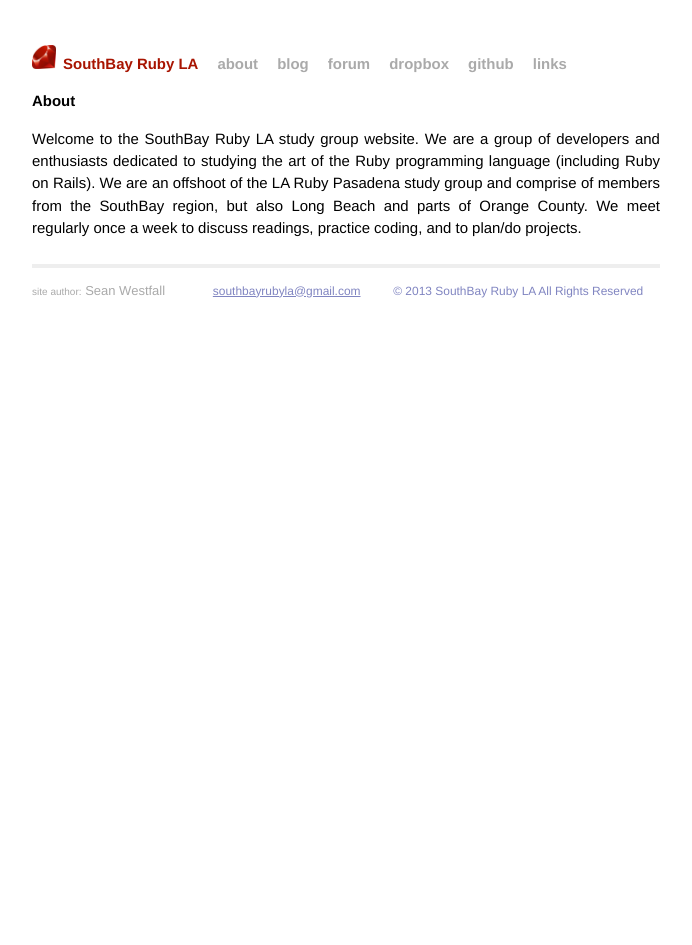
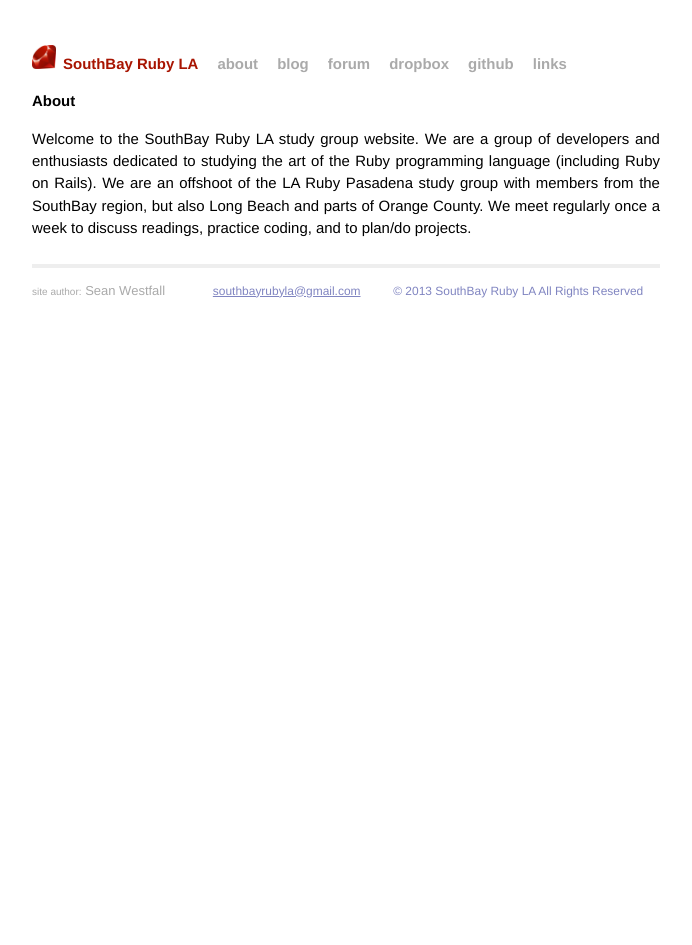
Before and after one commit to southbayrubyla/southbayrubyla.github.com, a Jekyll site: the page built from about.html, in a window 1280 px wide. Shown: the whole page, without its empty margins (294-986 px from the left). Built offline with Jekyll 4.4.1, drawn with Linux system fonts in a browser that asks for light colours.

Commit message:
Adjust wording

```diff
--- a/about.html
+++ b/about.html
@@ -5,5 +5,5 @@
 
 <div id="home">
   <h1>About</h1>
-  <p>Welcome to the SouthBay Ruby LA study group website. We are a group of developers and enthusiasts dedicated to studying the art of the Ruby programming language (including Ruby on Rails). We are an offshoot of the LA Ruby Pasadena study group and comprise of members from the SouthBay region, but also Long Beach and parts of Orange County. We meet regularly once a week to discuss readings, practice coding, and to plan/do projects.</p>
+  <p>Welcome to the SouthBay Ruby LA study group website. We are a group of developers and enthusiasts dedicated to studying the art of the Ruby programming language (including Ruby on Rails). We are an offshoot of the LA Ruby Pasadena study group with members from the SouthBay region, but also Long Beach and parts of Orange County. We meet regularly once a week to discuss readings, practice coding, and to plan/do projects.</p>
 </div>
```
